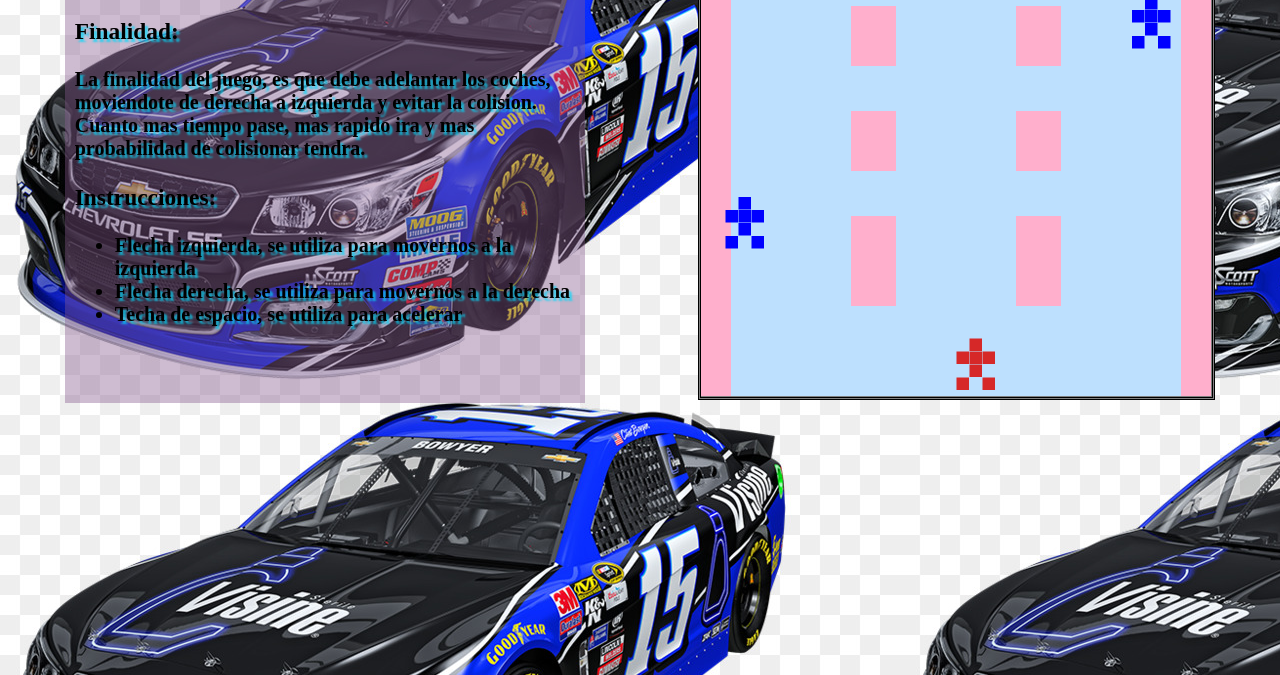
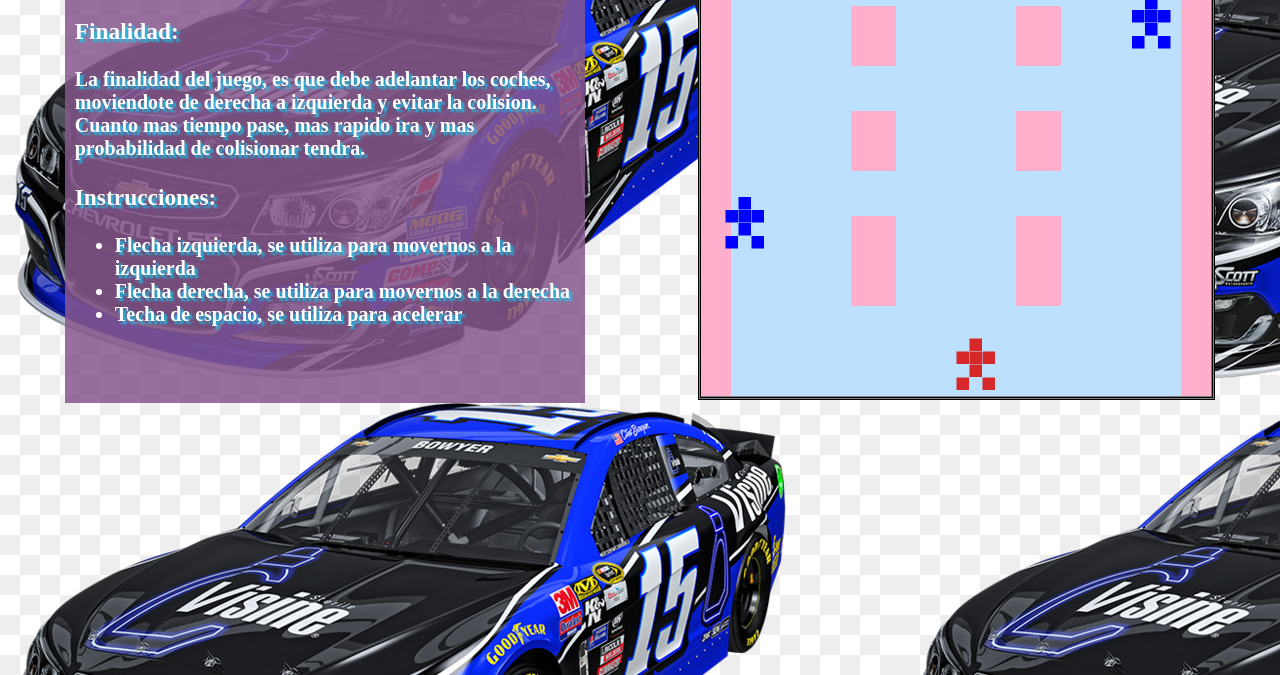
Before and after one commit to nadaronda/Canvas_Retro_Car_Racing, a website built with Vite: page index.html in a window 1280 px wide. Shown: the part 125-800 px from the top of the page. Built offline with nearby package versions, Linux system fonts and the light colour scheme.

Commit message:
quitar errores

```diff
--- a/package.json
+++ b/package.json
@@ -1,7 +1,7 @@
 {
     "name": "canvas_retro_car_racing",
     "version": "1.0.0",
-  "description": "- [Canvas\\_Retro\\_Car\\_Racing](#canvas_retro_car_racing)\r - [Mi proyecto de Core Code School](#mi-proyecto-de-core-code-school)\r - [Indice:](#indice)\r   - [1. Título del Juego:](#1-título-del-juego)\r   - [2. Imágenes y vídeos:](#2-imágenes-y-vídeos)\r   - [3. Motivación del proyecto:](#3-motivación-del-proyecto)\r   - [4. Acceso directo al juego:](#4-acceso-directo-al-juego)\r   - [5. Tabla de contenidos o índice:](#5-tabla-de-contenidos-o-índice)\r   - [6. Manual de instalación y deployment:](#6-manual-de-instalación-y-deployment)\r   - [7. Ejemplos de código:](#7-ejemplos-de-código)\r   - [8. Entornos de ejecución:](#8-entornos-de-ejecución)\r   - [9. Listado de paquetes y dependencias:](#9-listado-de-paquetes-y-dependencias)\r   - [10. Agradecimientos:](#10-agradecimientos)\r   - [11. Otras consideraciones:](#11-otras-consideraciones)",
+    "description": "",
     "main": "index.js",
     "scripts": {
         "dev": "vite",
@@ -19,6 +19,7 @@
     },
     "homepage": "https://github.com/nadaronda/Canvas_Retro_Car_Racing#readme",
     "dependencies": {
+        "@types/lodash": "^4.14.191",
         "lodash": "^4.17.21",
         "typescript": "^4.9.5",
         "vite": "^4.1.1"
--- a/src/actors/Enemies.ts
+++ b/src/actors/Enemies.ts
@@ -5,6 +5,7 @@
 import { Car } from "./Car";
 import { CarEvil } from "./CarEvil";
 import _ from "lodash";
+
 
 interface InitialEnemiesProps {
     position: Point,
@@ -17,7 +18,7 @@
         super(props.position)
         this.car = props.car;
         //con un for crearemos los actores malos
-        for (let i = 0; i < 35; i++) {
+        for (let i = 0; i < 5; i++) {
 
             const carEvil = new CarEvil({ position: { x: 0 + i + _.random(0, 900), y: 0 + i * -400 }, car: props.car })
             this.CarEvils.push(carEvil)
--- a/style.css
+++ b/style.css
@@ -16,10 +16,10 @@
     width: 500px;
     height: 500px;
     font-size: 20px;
-
+    color: white;
     font-weight: bolder;
     text-shadow: 3px 3px 2px #00d9fbbc;
-    background: rgba(134, 88, 140, 0.4);
+    background: rgba(134, 88, 140, 0.85);
 }
 canvas {
     border-color: black;
--- a/tsconfig.json
+++ b/tsconfig.json
@@ -7,6 +7,7 @@
         "esModuleInterop": true,
         "forceConsistentCasingInFileNames": true,
         "strict": true,
-        "skipLibCheck": true
+        "skipLibCheck": true,
+        "moduleResolution": "node"
     }
 }
```
Also changed, not shown: 3 other files. Lines whose indentation alone changed are shown as unchanged.
